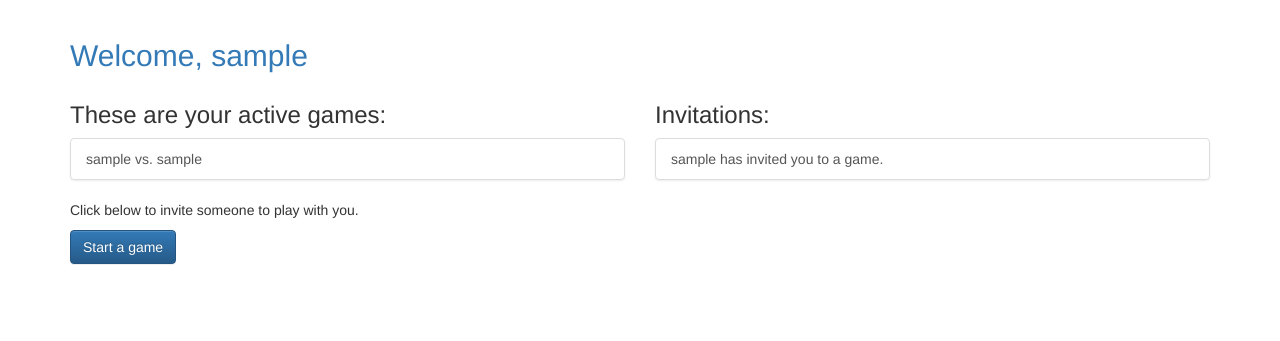
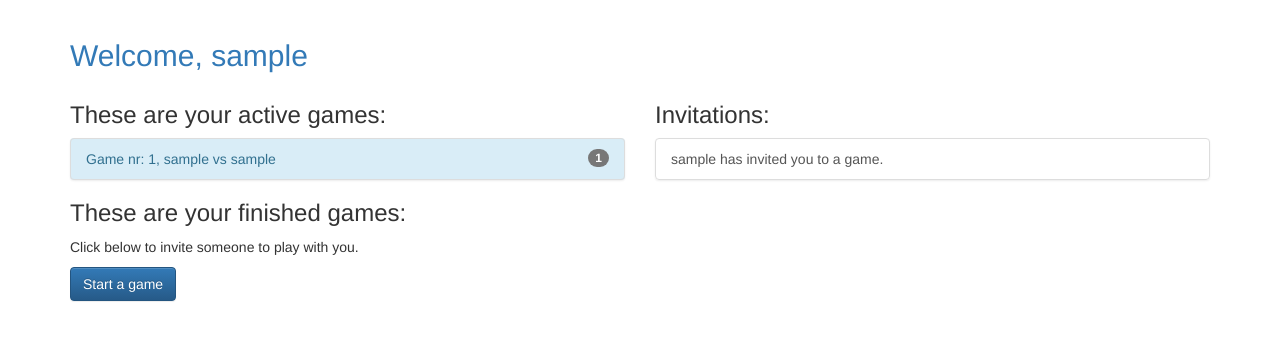
Before and after one commit to AnaMaria2019/django-fundamentals, a Django app: page /player/home in a window 1280 px wide. Shown: the part 51-392 px from the top of the page. Run offline with Django 3.2, Linux system fonts and the light colour scheme; a user stored in the database is signed in; tables that the repository leaves empty hold one stand-in row (values such as "Sample post"); some libraries are stand-ins or nearby versions.

Commit message:
Enabled the user to see all the finished games + added template reuse concept

```diff
--- a/tictactoe/tictactoe/player/views.py
+++ b/tictactoe/tictactoe/player/views.py
@@ -31,8 +31,9 @@ def home(request):
     """
     my_games = Game.objects.games_for_user(request.user)
     active_games = my_games.active()  # Here we select all the games of the logged in user that are not finished yet.
+    finished_games = my_games.difference(active_games)
     invitations = request.user.invitations_received.all()
-    return render(request, 'player/home.html', {'active_games': active_games, 'invitations': invitations})
+    return render(request, 'player/home.html', {'active_games': active_games, 'finished_games': finished_games, 'invitations': invitations})
 
 
 @login_required
--- /dev/null
+++ b/tictactoe/tictactoe/templates/player/game_list_snippet.html
@@ -0,0 +1,22 @@
+{% if games_list %}
+    <div class="list-group bg-info">
+        {% for game in games_list %}
+            <a class="list-group-item list-group-item-info" href="{{ game.get_absolute_url }}">
+                {{ game }}
+                {% if game.status not in "FS" %}
+                    {% if game.status == "D" %}
+                        -- Draw
+                    {% elif game.status == "W" and user == game.first_player %}
+                        -- You won!
+                    {% elif game.status == "L" and user == game.second_player %}
+                        -- You won!
+                    {% else %}
+                        -- You lost!
+                    {% endif %}
+                {% endif %}
+
+                <span class="badge">{{ game.move_set.count }}</span>
+            </a>
+        {% endfor %}
+    </div>
+{% endif %}
--- a/tictactoe/tictactoe/templates/player/home.html
+++ b/tictactoe/tictactoe/templates/player/home.html
@@ -8,12 +8,15 @@
     <div class="row">
         <div class="col-md-6">
             <h3>These are your active games:</h3>
-
-            <ul class="list-group">
+            {% include "player/game_list_snippet.html" with games_list=active_games %}
+            <!-- <ul class="list-group">
                 {% for g in active_games %}
                     <a class="list-group-item" href="{{ g.get_absolute_url }}"> {{ g.first_player }} vs. {{ g.second_player }}</a>
                 {% endfor %}
-            </ul>
+            </ul> -->
+
+            <h3>These are your finished games:</h3>
+            {% include "player/game_list_snippet.html" with games_list=finished_games %}
 
             <p>Click below to invite someone to play with you.</p>
             <p>
```
